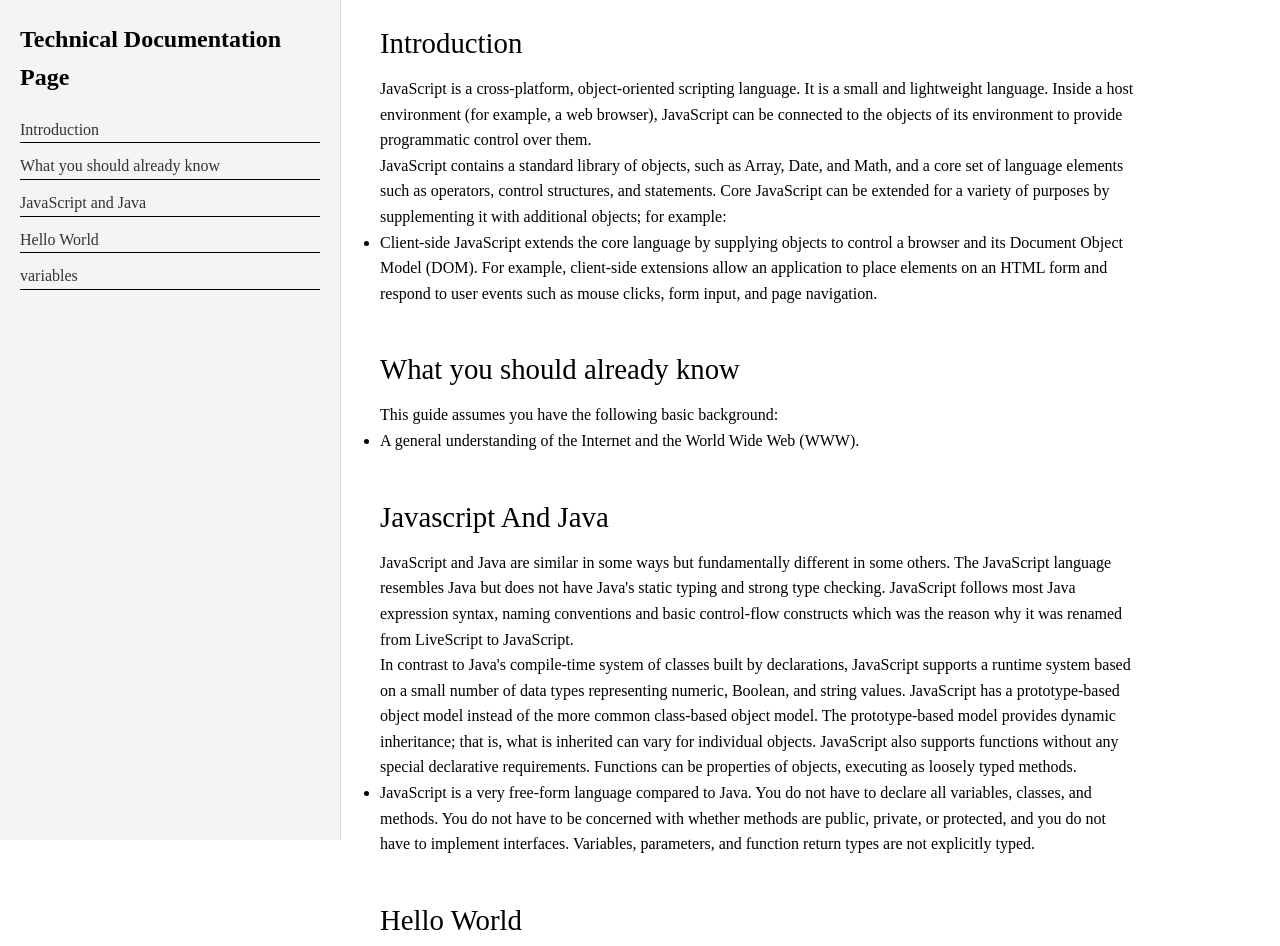
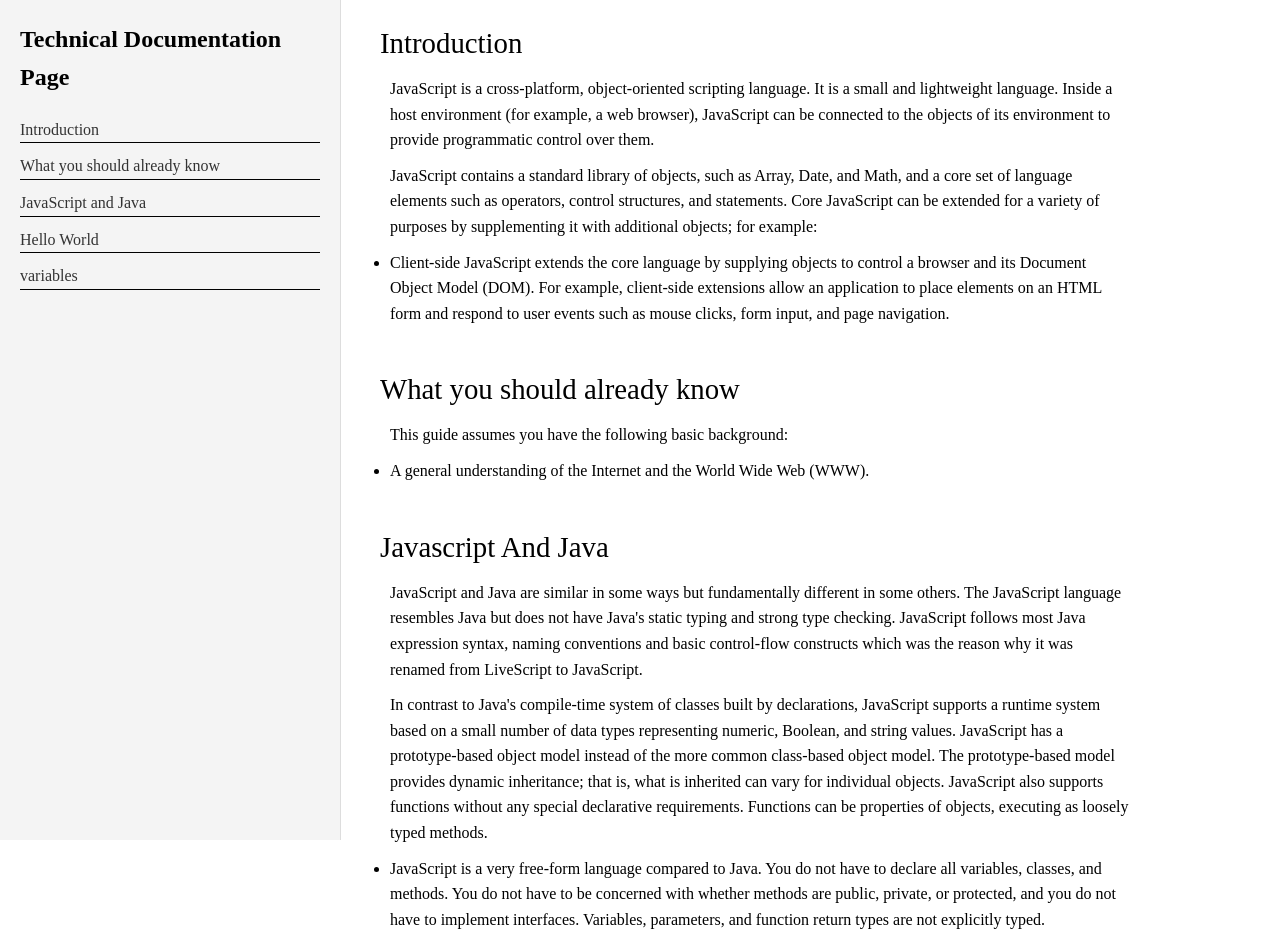
Before and after one commit to FXLEGEND-dev/Technical-Documentation-Page, a plain HTML site: page index.html in a window 1280 px wide. Shown: the top 946 px of the page. Drawn offline with Linux system fonts and the light colour scheme.

Commit message:
Second commit

```diff
--- a/styles.css
+++ b/styles.css
@@ -59,3 +59,7 @@ body{
 .nav-link:hover {
   color: #007bff;
 }
+
+p, li{
+    margin: 10px;
+}
```
